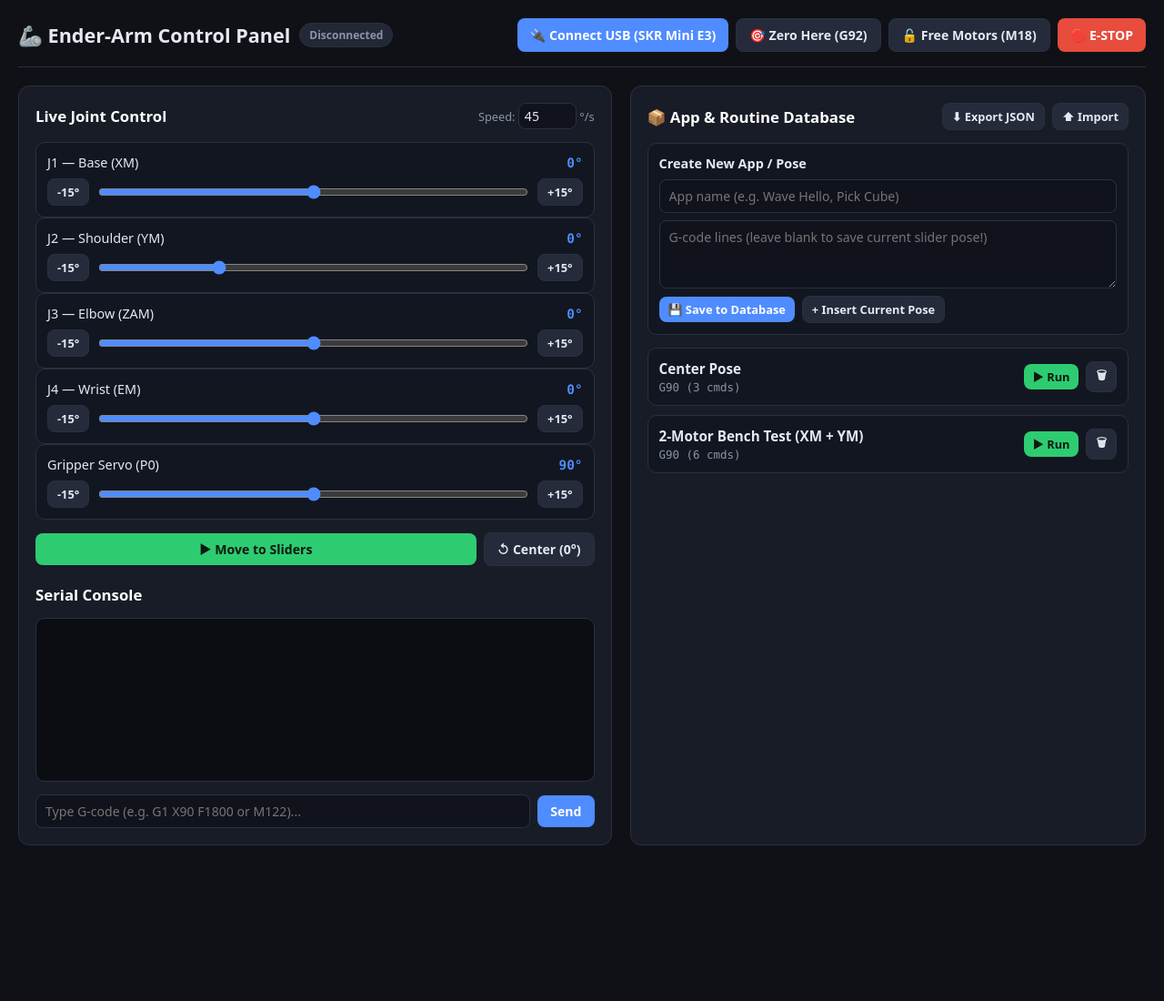
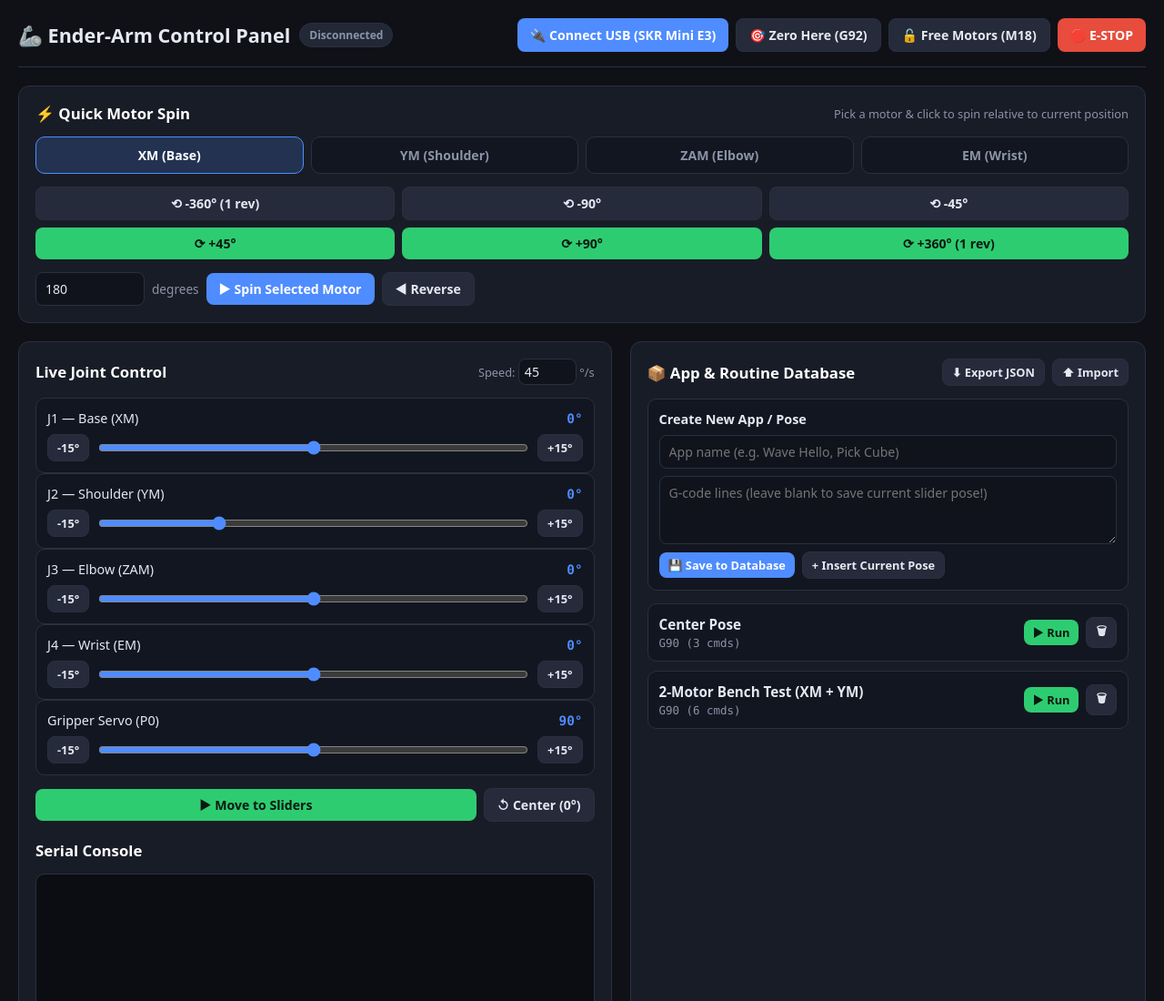
Before and after one commit to Whizkid533/App_Hub, a plain HTML site: page ender-arm/index.html in a window 1280 px wide. Shown: the top 1100 px of the page at 91% size. Before the commit the page ends 949 px from the top, so only its background shows below. Drawn offline with Linux system fonts and the light colour scheme.

Commit message:
Add Quick Motor Spin selector to Ender-Arm Control Panel

```diff
--- a/ender-arm/index.html
+++ b/ender-arm/index.html
@@ -84,6 +84,16 @@
     .log-tx { color: #7cb3ff; }
     .log-rx { color: #8be9a8; }
     .log-sys { color: #f39c12; }
+
+    .motor-pills { display: grid; grid-template-columns: repeat(4, 1fr); gap: 8px; }
+    .pill {
+      background: #121620; color: var(--muted); border: 1px solid var(--border);
+      border-radius: 10px; padding: 10px 8px; text-align: center; cursor: pointer;
+      font-weight: 700; font-size: 0.88rem; transition: all 0.15s;
+    }
+    .pill:hover { border-color: var(--accent); color: var(--text); }
+    .pill.active { background: rgba(79,140,255,0.2); border-color: var(--accent); color: #fff; }
+    .spin-grid { display: grid; grid-template-columns: repeat(3, 1fr); gap: 8px; }
   </style>
 </head>
 <body>
@@ -99,6 +109,36 @@
       <button class="danger" onclick="sendCmd('M112')">🛑 E-STOP</button>
     </div>
   </header>
+
+  <!-- QUICK MOTOR SPIN -->
+  <div class="card" style="margin-bottom: 20px;">
+    <h2>
+      ⚡ Quick Motor Spin
+      <span style="font-size:0.8rem; color:var(--muted); font-weight:400;">
+        Pick a motor &amp; click to spin relative to current position
+      </span>
+    </h2>
+    <div class="motor-pills" id="motorPills">
+      <button class="pill active" onclick="selectMotor('X', this)">XM (Base)</button>
+      <button class="pill" onclick="selectMotor('Y', this)">YM (Shoulder)</button>
+      <button class="pill" onclick="selectMotor('Z', this)">ZAM (Elbow)</button>
+      <button class="pill" onclick="selectMotor('A', this)">EM (Wrist)</button>
+    </div>
+    <div class="spin-grid">
+      <button class="secondary" onclick="quickSpin(-360)">⟲ -360° (1 rev)</button>
+      <button class="secondary" onclick="quickSpin(-90)">⟲ -90°</button>
+      <button class="secondary" onclick="quickSpin(-45)">⟲ -45°</button>
+      <button class="success" onclick="quickSpin(45)">⟳ +45°</button>
+      <button class="success" onclick="quickSpin(90)">⟳ +90°</button>
+      <button class="success" onclick="quickSpin(360)">⟳ +360° (1 rev)</button>
+    </div>
+    <div class="row">
+      <input id="customDeg" type="number" value="180" style="max-width:120px;" />
+      <span style="color:var(--muted); font-size:0.85rem;">degrees</span>
+      <button onclick="quickSpin(Number(document.getElementById('customDeg').value))">▶ Spin Selected Motor</button>
+      <button class="secondary" onclick="quickSpin(-Number(document.getElementById('customDeg').value))">◀ Reverse</button>
+    </div>
+  </div>
 
   <div class="grid">
     <!-- LEFT: LIVE JOINT CONTROLS -->
@@ -173,7 +213,22 @@
     ];
 
     let port = null, writer = null, reader = null;
+    let selectedMotor = 'X';
     let apps = JSON.parse(localStorage.getItem('ender_arm_apps') || 'null') || DEFAULT_APPS;
+
+    function selectMotor(axis, btn) {
+      selectedMotor = axis;
+      document.querySelectorAll('#motorPills .pill').forEach(b => b.classList.remove('active'));
+      if (btn) btn.classList.add('active');
+    }
+
+    async function quickSpin(deg) {
+      if (!deg || isNaN(deg)) return;
+      const speed = Number(document.getElementById('speedInput').value || 45) * 60;
+      await sendCmd('G91');
+      await sendCmd(`G1 ${selectedMotor}${deg} F${speed}`);
+      await sendCmd('G90');
+    }
 
     function log(msg, cls = 'log-sys') {
       const el = document.getElementById('console');
@@ -240,6 +295,8 @@
         document.getElementById('connectBtn').textContent = '✅ Connected';
         log('Connected to SKR Mini E3 V3.0', 'log-sys');
         readLoop();
+        await writer.write(new TextEncoder().encode('\n'));
+        await new Promise(r => setTimeout(r, 150));
         await sendCmd('G90');
       } catch (err) {
         log('Connection failed: ' + err.message, 'log-sys');
```
